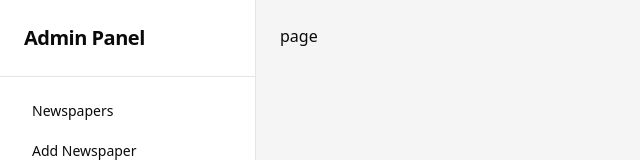
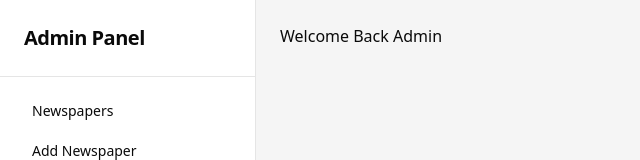
Before and after one commit to shrahul270-ai/mynewspaperwebsite, a Next.js app: page /admin in a window 1280 px wide. Shown: the top 160 px of the page, without its empty margins (0-640 px from the left). Built offline with nearby package versions, Linux system fonts and the light colour scheme.

Commit message:
greeting update

```diff
--- a/app/admin/page.tsx
+++ b/app/admin/page.tsx
@@ -2,6 +2,6 @@ import React from 'react'
 
 export default function page() {
   return (
-    <div>page</div>
+    <div>Welcome Back Admin</div>
   )
 }
```
